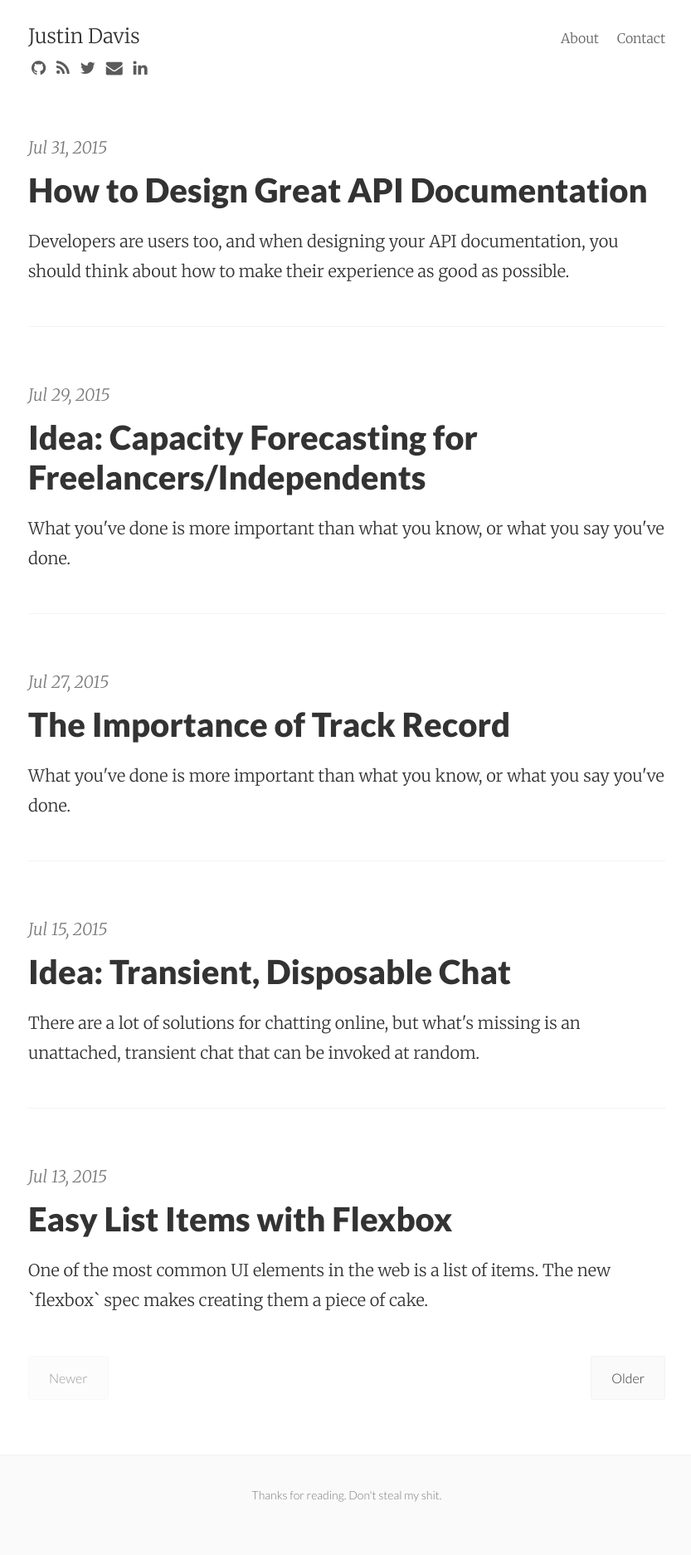
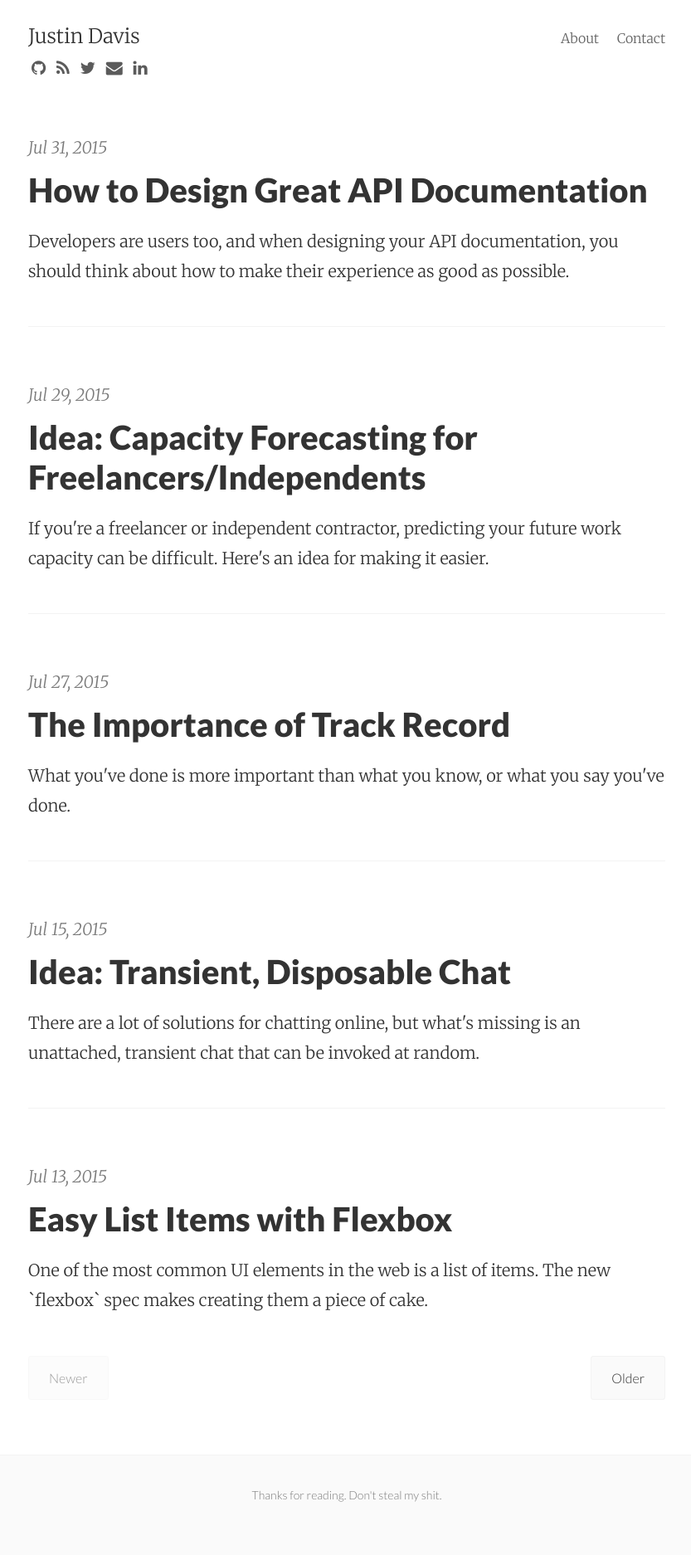
Before and after one commit to jwd2a/justindav.is, a Jekyll site: the page built from index.html, in a window 1280 px wide. Shown: the whole page at 83% size, without its empty margins (222-1055 px from the left). Built offline with Jekyll 4.4.1, drawn with Linux system fonts in a browser that asks for light colours; nearby versions of some CDN libraries; the list of posts is cut into pages by our own code.

Commit message:
Fixed preview copy for capacity post, and took off the fucking reference to that coding school.

```diff
--- a/_posts/2015/2015-7-29-capacity-forecasting-for-freelancers.md
+++ b/_posts/2015/2015-7-29-capacity-forecasting-for-freelancers.md
@@ -1,7 +1,7 @@
 ---
 layout: post
 title: "Idea: Capacity Forecasting for Freelancers/Independents"
-summary: "What you've done is more important than what you know, or what you say you've done."
+summary: "If you're a freelancer or independent contractor, predicting your future work capacity can be difficult. Here's an idea for making it easier."
 comments: true
 ---
 This is yet another post in my Idea Series - basically a way for me to write about ideas I'm considering working on, to help vet them, invite critical feedback, and figure out if they're worth pursuing or not. If you missed my posts on [Smarter Sprinklers](http://justindavis.co/2015/07/08/smarter-sprinkers/) or [Disposable, Transient Chat](http://justindavis.co/2015/07/15/transient-chat/), I'd love for you to take a look and give me your feedback.
```
Also changed, not shown: about.md (+0 -1 lines).
